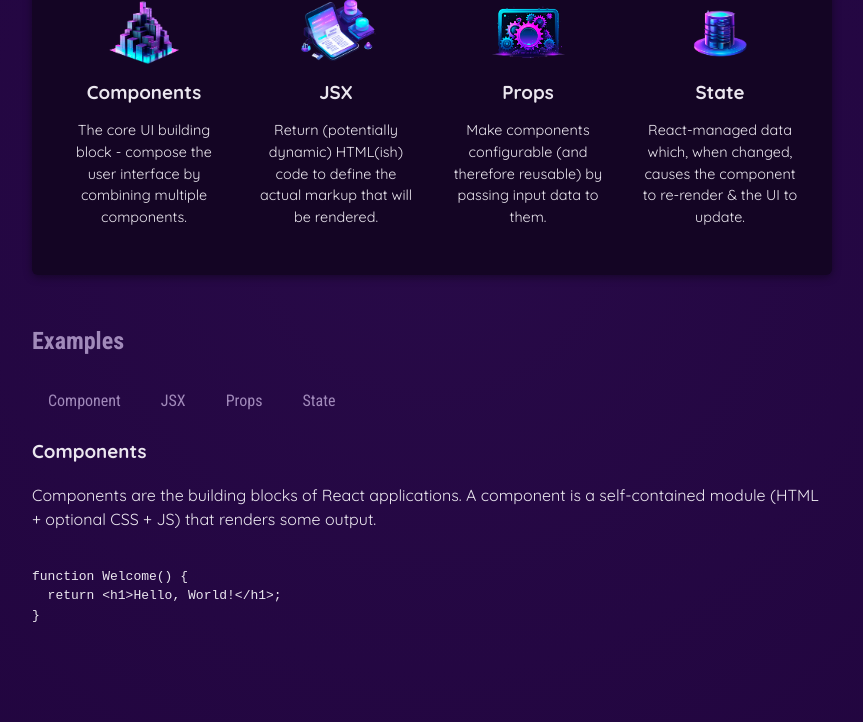
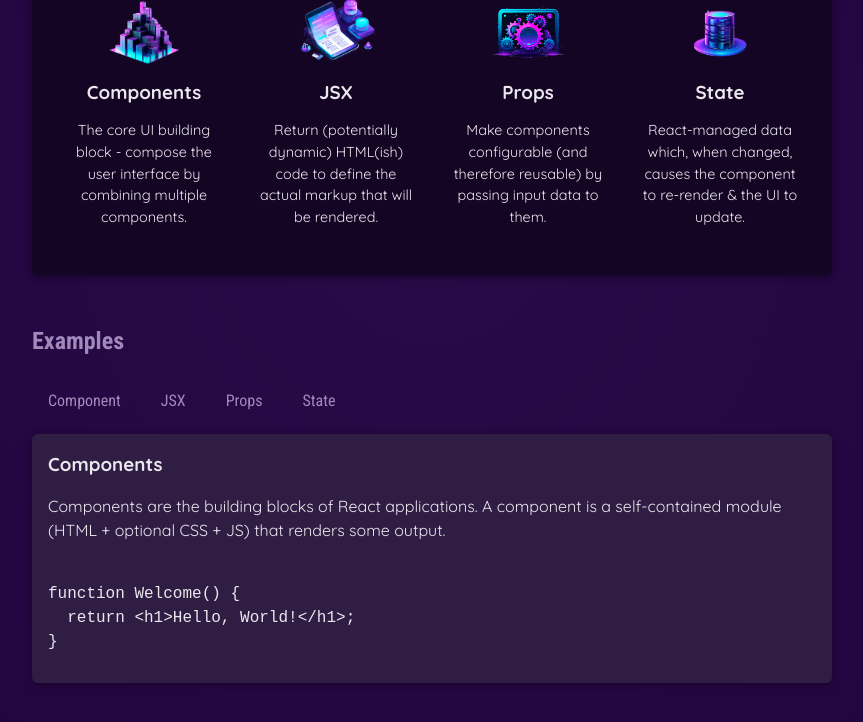
Before and after one commit to morozoffivan/get_start, a React (Vite) app: page / in a window 1280 px wide. Both pictures are taken after a click on the button "Component". Shown: the part 424-1146 px from the top of the page, without its empty margins (208-1071 px from the left). Built offline with nearby package versions, Linux system fonts and the light colour scheme.

Commit message:
added if statement

```diff
--- a/src/App.jsx
+++ b/src/App.jsx
@@ -1,52 +1,83 @@
-import { useState } from 'react';
+import { useState } from "react";
 
-import Header from './components/Header/Header';
-import {CORE_CONCEPTS} from './data.js';
-import { EXAMPLES } from './data.js';
-import CoreConcepts from './components/CoreConcepts/CoreConcepts';
-import TabButton from './components/TabButton.jsx';
+import Header from "./components/Header/Header";
+import { CORE_CONCEPTS } from "./data.js";
+import { EXAMPLES } from "./data.js";
+import CoreConcepts from "./components/CoreConcepts/CoreConcepts";
+import TabButton from "./components/TabButton.jsx";
 
 function App() {
-  const [selectedTopic, setSelectedTopic] = useState('components');
+  const [selectedTopic, setSelectedTopic] = useState();
 
-  const handleSelect = (selectedBtn) =>{
+  const handleSelect = (selectedBtn) => {
     setSelectedTopic(selectedBtn);
+  };
+
+  let tabContent = <p>Please select a topic</p>;
+
+  if(selectedTopic) {
+    tabContent = (<div id="tab-content">
+              <h3>{EXAMPLES[selectedTopic].title}</h3>
+              <p>{EXAMPLES[selectedTopic].description}</p>
+              <pre>
+                <code>{EXAMPLES[selectedTopic].code}</code>
+              </pre>
+            </div>)
   }
 
   return (
     <div>
-      <Header/>
+      <Header />
       <main>
         <section id="core-concepts">
           <h2>Core Concepts</h2>
           <ul>
             <CoreConcepts
-            title = {CORE_CONCEPTS[0].title}
-            image = {CORE_CONCEPTS[0].image}
-            description = {CORE_CONCEPTS[0].description}
+              title={CORE_CONCEPTS[0].title}
+              image={CORE_CONCEPTS[0].image}
+              description={CORE_CONCEPTS[0].description}
             />
-            <CoreConcepts {...CORE_CONCEPTS[1]}/>
-            <CoreConcepts {...CORE_CONCEPTS[2]}/>
-            <CoreConcepts {...CORE_CONCEPTS[3]}/>
+            <CoreConcepts {...CORE_CONCEPTS[1]} />
+            <CoreConcepts {...CORE_CONCEPTS[2]} />
+            <CoreConcepts {...CORE_CONCEPTS[3]} />
           </ul>
         </section>
         <section id="examples">
           <h2>Examples</h2>
           <menu>
-            <TabButton onSelect={()=>handleSelect('components')}>Component</TabButton>
-            <TabButton onSelect={()=>handleSelect('jsx')}>JSX</TabButton>
-            <TabButton onSelect={()=>handleSelect('props')}>Props</TabButton>
-            <TabButton onSelect={()=>handleSelect('state')}>State</TabButton>
+            <TabButton onSelect={() => handleSelect("components")}>
+              Component
+            </TabButton>
+            <TabButton onSelect={() => handleSelect("jsx")}>JSX</TabButton>
+            <TabButton onSelect={() => handleSelect("props")}>Props</TabButton>
+            <TabButton onSelect={() => handleSelect("state")}>State</TabButton>
           </menu>
-          <div className="tab-content">
+
+          {/* {!selectedTopic ? (
+            <p>Please select a topic</p>
+          ) : (
+            <div id="tab-content">
               <h3>{EXAMPLES[selectedTopic].title}</h3>
               <p>{EXAMPLES[selectedTopic].description}</p>
               <pre>
-              <code>
-                {EXAMPLES[selectedTopic].code}
-              </code>
+                <code>{EXAMPLES[selectedTopic].code}</code>
               </pre>
             </div>
+          )} */}
+          {/* {//трюк с логикой "и"
+          !selectedTopic && (
+            <p>Please select a topic</p>
+          )}
+          {selectedTopic && (
+            <div id="tab-content">
+              <h3>{EXAMPLES[selectedTopic].title}</h3>
+              <p>{EXAMPLES[selectedTopic].description}</p>
+              <pre>
+                <code>{EXAMPLES[selectedTopic].code}</code>
+              </pre>
+            </div>
+          )} */}
+          {tabContent}
         </section>
       </main>
     </div>
```
Lines whose indentation alone changed are shown as unchanged.
